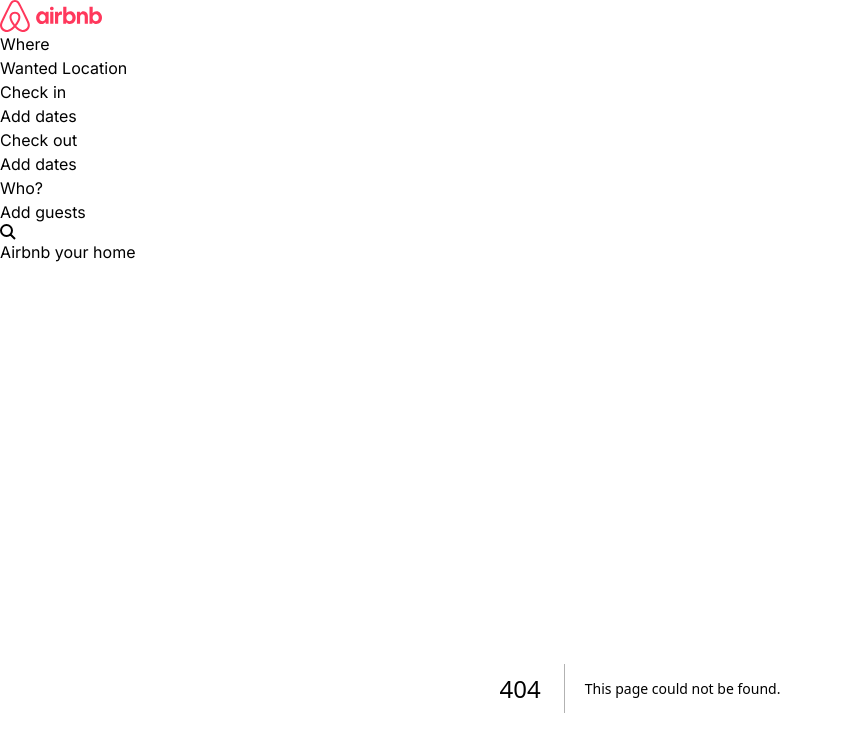
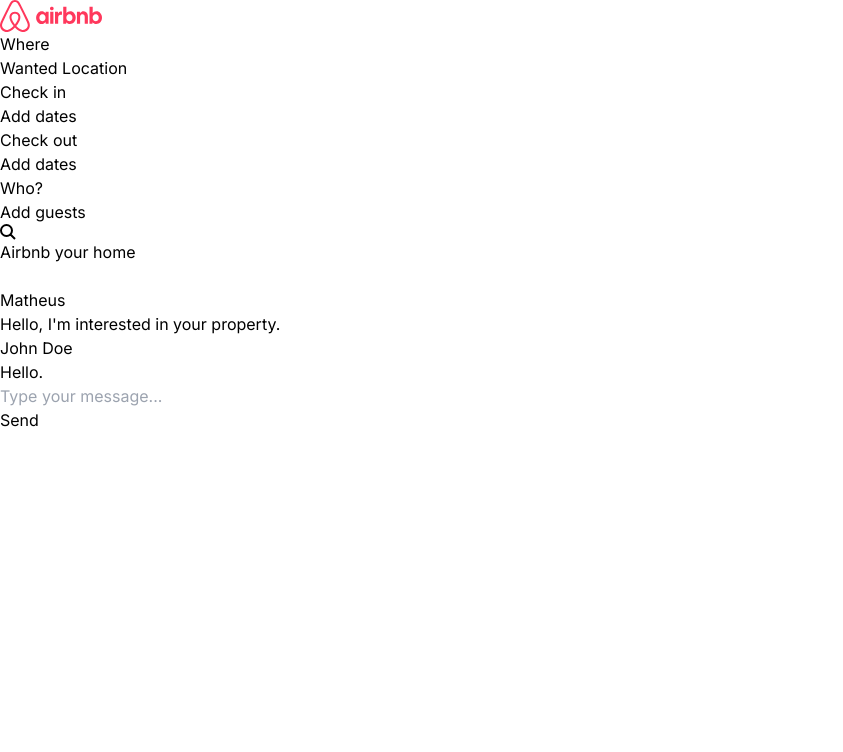
Before and after one commit to math-silva/airbnb-clone, a Next.js app: page /inbox/1 in a window 1280 px wide. Before the commit this address had no page. Shown: the top 752 px of the page, without its empty margins (0-843 px from the left). Built offline with nearby package versions, Linux system fonts and the light colour scheme.

Commit message:
feat: add inbox and conversation page

```diff
--- /dev/null
+++ b/app/components/inbox/ConversationDetail.tsx
@@ -0,0 +1,33 @@
+"use client";
+
+import CustomButton from "../forms/CustomButtom";
+
+const ConversationDetail = () => {
+  return (
+    <>
+      <div className="max-h-[400px] overflow-auto flex flex-col space-y-4">
+        <div className="w-4/5 ml-[20%] py-4 px-6 rounded-xl bg-blue-200">
+          <p className="font-bold text-gray-500">Matheus</p>
+          <p>Hello, I'm interested in your property.</p>
+        </div>
+
+        <div className="w-[80%] py-4 px-6 rounded-xl bg-gray-200">
+          <p className="font-bold text-gray-500">John Doe</p>
+          <p>Hello.</p>
+        </div>
+      </div>
+
+      <div className="mt-4 py-4 px-6 flex border border-gray-300 space-x-4 rounded-xl">
+        <input type="text" className="w-full p-2 bg-gray-200 rounded-xl" placeholder="Type your message..." />
+
+        <CustomButton
+          label={"Send"}
+          onClick={() => console.log("clicked")}
+          className={"w-[100px]"}
+        />
+      </div>
+    </>
+  );
+}
+
+export default ConversationDetail;
--- /dev/null
+++ b/app/inbox/[id]/page.tsx
@@ -0,0 +1,11 @@
+import ConversationDetail from "@/app/components/inbox/ConversationDetail";
+
+const ConversationPage = () => {
+  return (
+    <main className="max-w-[1500px] mx-auto px-6 pb-6 space-y-4">
+      <ConversationDetail />
+    </main>
+  );
+}
+
+export default ConversationPage;
```
Also changed, not shown: app/components/inbox/Conversation.tsx (added, +11 -0 lines), app/inbox/page.tsx (added, +15 -0 lines).
